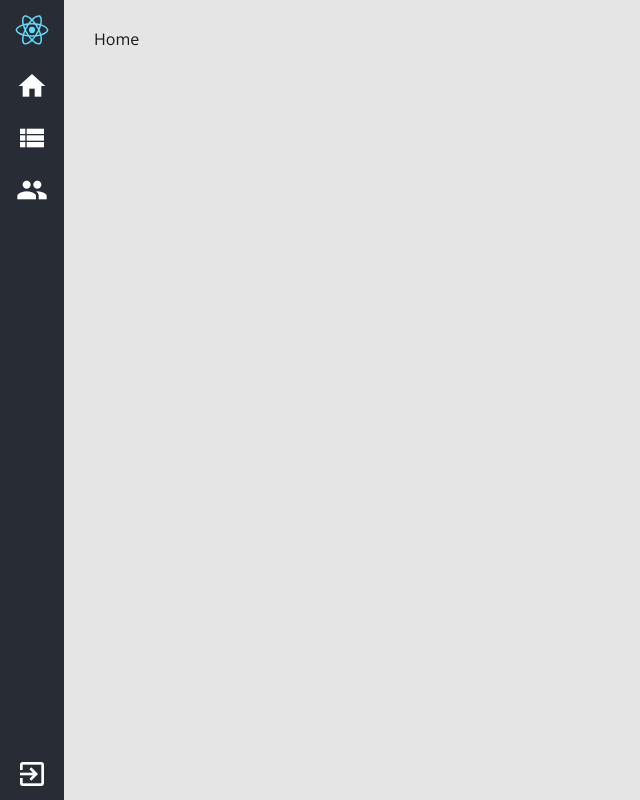
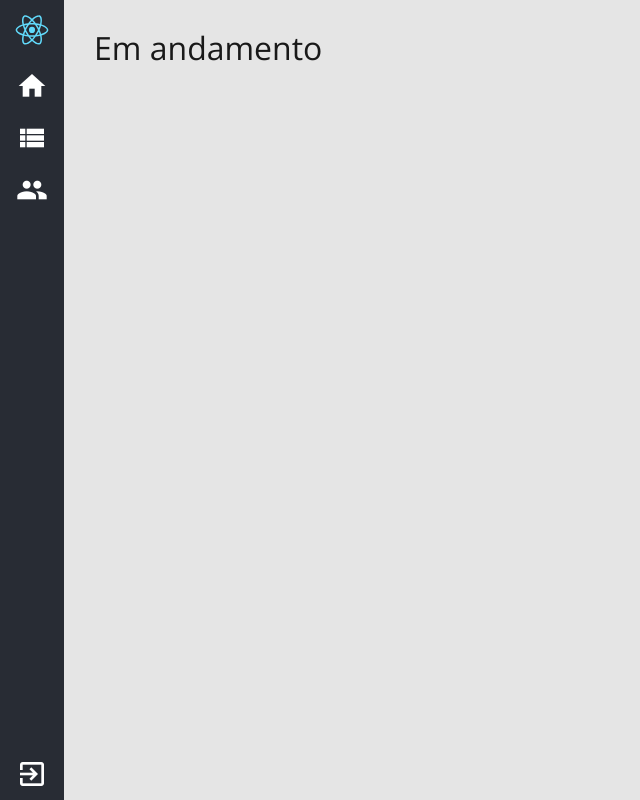
Before and after one commit to kaluabentes/anestech-tasks, a React (Create React App) app: page / in a window 1280 px wide. Shown: the whole page, without its empty margins (0-640 px from the left). Built offline with nearby package versions, Linux system fonts and the light colour scheme; sample sign-in values are in the browser's storage.

Commit message:
feat: page title

```diff
--- /dev/null
+++ b/src/components/PageTitle/index.js
@@ -0,0 +1,6 @@
+import styled from "styled-components";
+
+export default styled.h1`
+  font-weight: normal;
+  margin: 0 0 30px 0;
+`;
--- a/src/pages/Home.js
+++ b/src/pages/Home.js
@@ -2,6 +2,7 @@ import React from "react";
 import { Helmet } from "react-helmet";
 
 import AppLayout from "../layouts/AppLayout";
+import PageTitle from "../components/PageTitle";
 
 export default function Home() {
   return (
@@ -9,7 +10,7 @@ export default function Home() {
       <Helmet>
         <title>Home - React Tasks</title>
       </Helmet>
-      Home
+      <PageTitle>Em andamento</PageTitle>
     </AppLayout>
   );
 }
--- a/src/pages/Tasks.js
+++ b/src/pages/Tasks.js
@@ -2,6 +2,7 @@ import React from "react";
 import { Helmet } from "react-helmet";
 
 import AppLayout from "../layouts/AppLayout";
+import PageTitle from "../components/PageTitle";
 
 export default function Tasks() {
   return (
@@ -9,7 +10,7 @@ export default function Tasks() {
       <Helmet>
         <title>Tasks - React Tasks</title>
       </Helmet>
-      Tasks
+      <PageTitle>Tasks</PageTitle>
     </AppLayout>
   );
 }
--- a/src/pages/Users.js
+++ b/src/pages/Users.js
@@ -2,6 +2,7 @@ import React from "react";
 import { Helmet } from "react-helmet";
 
 import AppLayout from "../layouts/AppLayout";
+import PageTitle from "../components/PageTitle";
 
 export default function Users() {
   return (
@@ -9,7 +10,7 @@ export default function Users() {
       <Helmet>
         <title>Users - React Tasks</title>
       </Helmet>
-      Users
+      <PageTitle>Users</PageTitle>
     </AppLayout>
   );
 }
--- a/src/styles/GlobalStyles.js
+++ b/src/styles/GlobalStyles.js
@@ -4,10 +4,12 @@ import { COLOR_BLACK } from "./colors";
 
 export default createGlobalStyle`
   ${normalize}
+
   :root {
     font-family: 'Open Sans', sans-serif;
     color: ${COLOR_BLACK};
   }
+
   * {
     box-sizing: border-box;
   }
```
